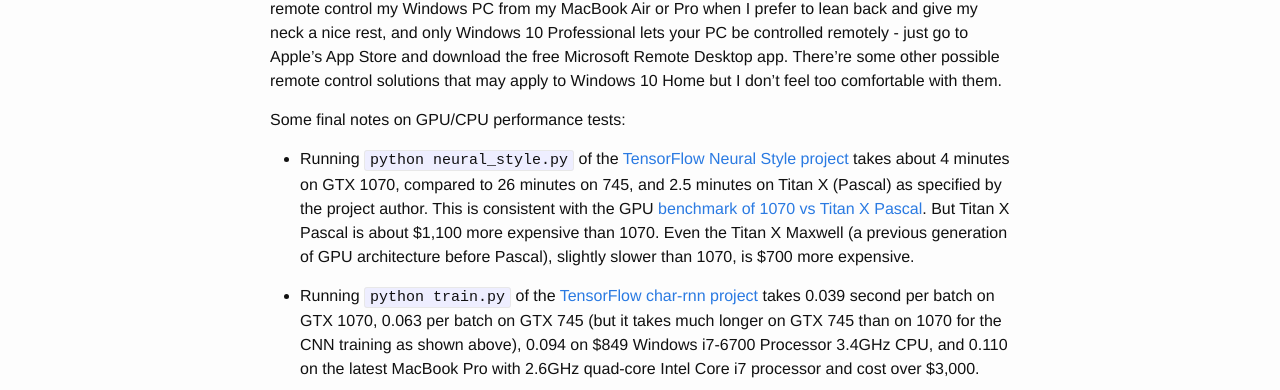
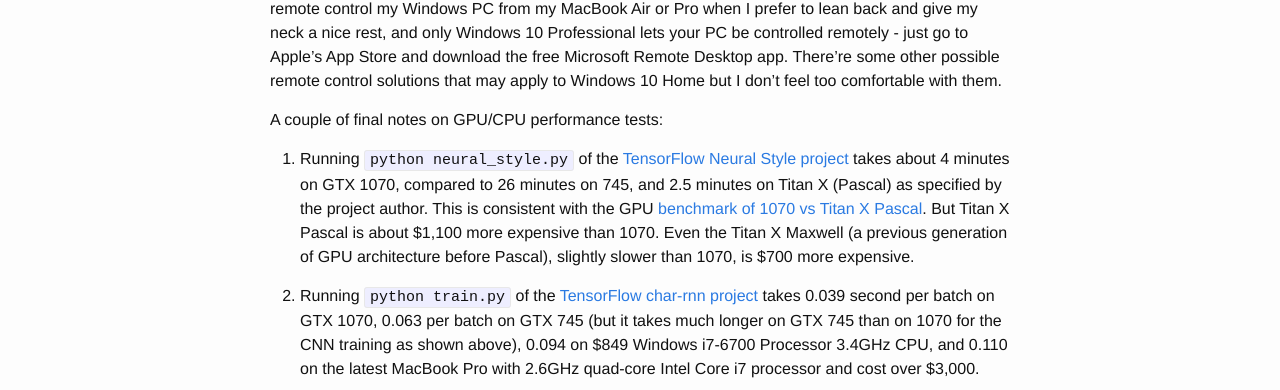
Before and after one commit to jeffxtang/jeffxtang.github.io, a Jekyll site: the page built from _posts/2017-02-14-deep-learning-machine.md, in a window 1280 px wide. Shown: the part 1223-1613 px from the top of the page. Built offline with Jekyll 4.4.1, drawn with Linux system fonts in a browser that asks for light colours; comment, search, counter and statistics services are not loaded.

Commit message:
deep learning machine

```diff
--- a/_posts/2017-02-14-deep-learning-machine.md
+++ b/_posts/2017-02-14-deep-learning-machine.md
@@ -20,11 +20,11 @@ So it's obvious that GTX 745 is way too slow, compared with 1070. So I bought [E
 
 Not surprisingly, running the training on the two Dell machines both with GTX 1070 GPU takes about the same time. But there's another nice benefit that comes with the cheaper Dell machine: it has Windows 10 Professional built in; the more expensive one only comes with Windows 10 Home. I'd really like to remote control my Windows PC from my MacBook Air or Pro when I prefer to lean back and give my neck a nice rest, and only Windows 10 Professional lets your PC be controlled remotely - just go to Apple's App Store and download the free Microsoft Remote Desktop app. There're some other possible remote control solutions that may apply to Windows 10 Home but I don't feel too comfortable with them.
 
-Some final notes on GPU/CPU performance tests:
+A couple of final notes on GPU/CPU performance tests:
 
-* Running `python neural_style.py` of the [TensorFlow Neural Style project](https://github.com/anishathalye/neural-style) takes about 4 minutes on GTX 1070, compared to 26 minutes on 745, and 2.5 minutes on Titan X (Pascal) as specified by the project author. This is consistent with the GPU [benchmark of 1070 vs Titan X Pascal](http://gpu.userbenchmark.com/Compare/Nvidia-Titan-X-Pascal-vs-Nvidia-GTX-1070/m158352vs3609). But Titan X Pascal is about $1,100 more expensive than 1070. Even the Titan X Maxwell (a previous generation of GPU architecture before Pascal), slightly slower than 1070, is $700 more expensive.
+1. Running `python neural_style.py` of the [TensorFlow Neural Style project](https://github.com/anishathalye/neural-style) takes about 4 minutes on GTX 1070, compared to 26 minutes on 745, and 2.5 minutes on Titan X (Pascal) as specified by the project author. This is consistent with the GPU [benchmark of 1070 vs Titan X Pascal](http://gpu.userbenchmark.com/Compare/Nvidia-Titan-X-Pascal-vs-Nvidia-GTX-1070/m158352vs3609). But Titan X Pascal is about $1,100 more expensive than 1070. Even the Titan X Maxwell (a previous generation of GPU architecture before Pascal), slightly slower than 1070, is $700 more expensive.
 
-* Running `python train.py` of the [TensorFlow char-rnn project](https://github.com/sherjilozair/char-rnn-tensorflow) takes 0.039 second per batch on GTX 1070, 0.063 per batch on GTX 745 (but it takes much longer on GTX 745 than on 1070 for the CNN training as shown above), 0.094 on $849 Windows i7-6700 Processor 3.4GHz CPU, and 0.110 on the latest MacBook Pro with 2.6GHz quad-core Intel Core i7 processor and cost over $3,000.
+2. Running `python train.py` of the [TensorFlow char-rnn project](https://github.com/sherjilozair/char-rnn-tensorflow) takes 0.039 second per batch on GTX 1070, 0.063 per batch on GTX 745 (but it takes much longer on GTX 745 than on 1070 for the CNN training as shown above), 0.094 on $849 Windows i7-6700 Processor 3.4GHz CPU, and 0.110 on the latest MacBook Pro with 2.6GHz quad-core Intel Core i7 processor and cost over $3,000.
 
 Another surprisingly positive impression to me is Windows 10. I pretty much abandoned Windows since I entered the iOS world in 2009 but my recent renewed experience with Windows has been nothing but pleasant. Of course, I still can't live without Mac and iOS as deep learning and AI on mobile, anytime and anywhere, is one of my main goals, but I've come to realize that sometimes the best indeed comes out of a mix of many different things - this calls for an open mind, a mind knowing that even a closed system or a system that used to suck may also be a nice integral part of a great open and complete system.
 
```
